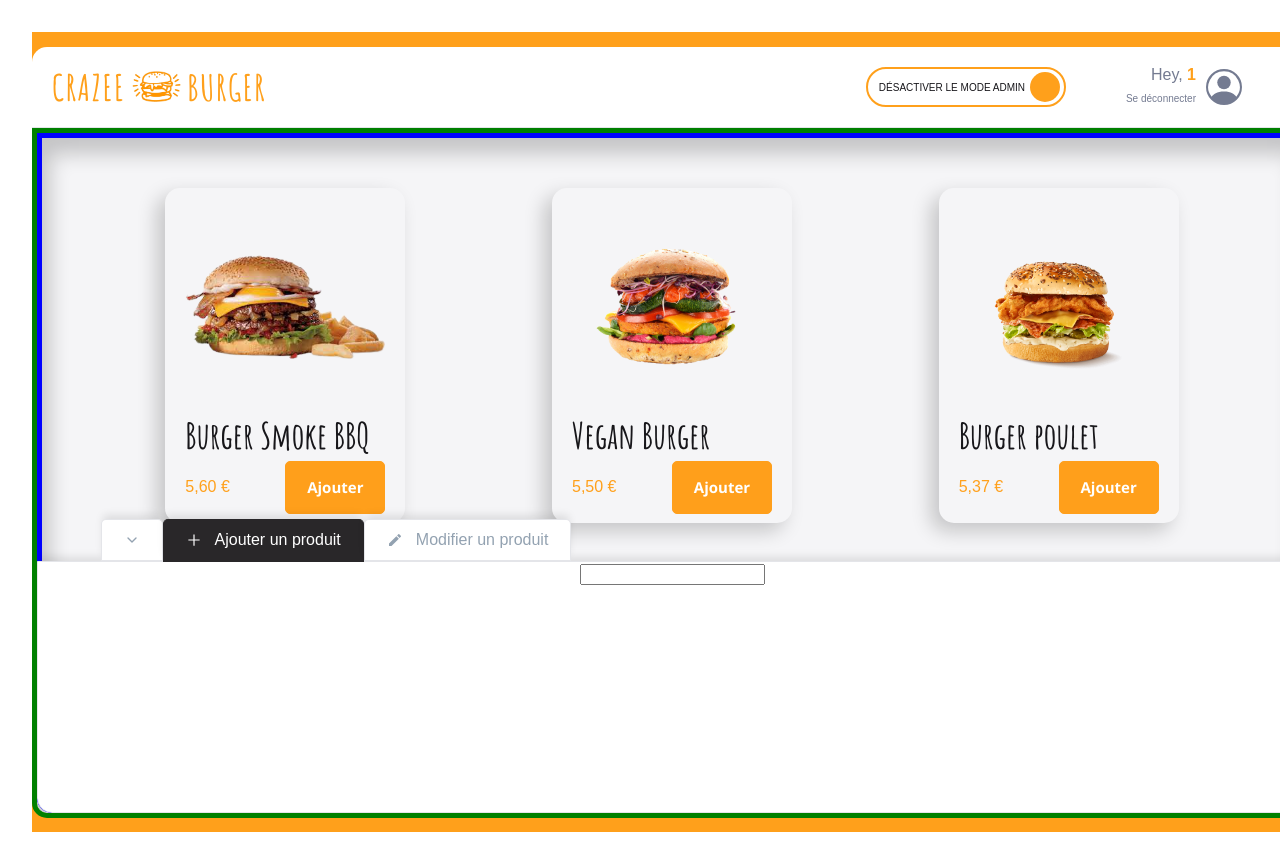
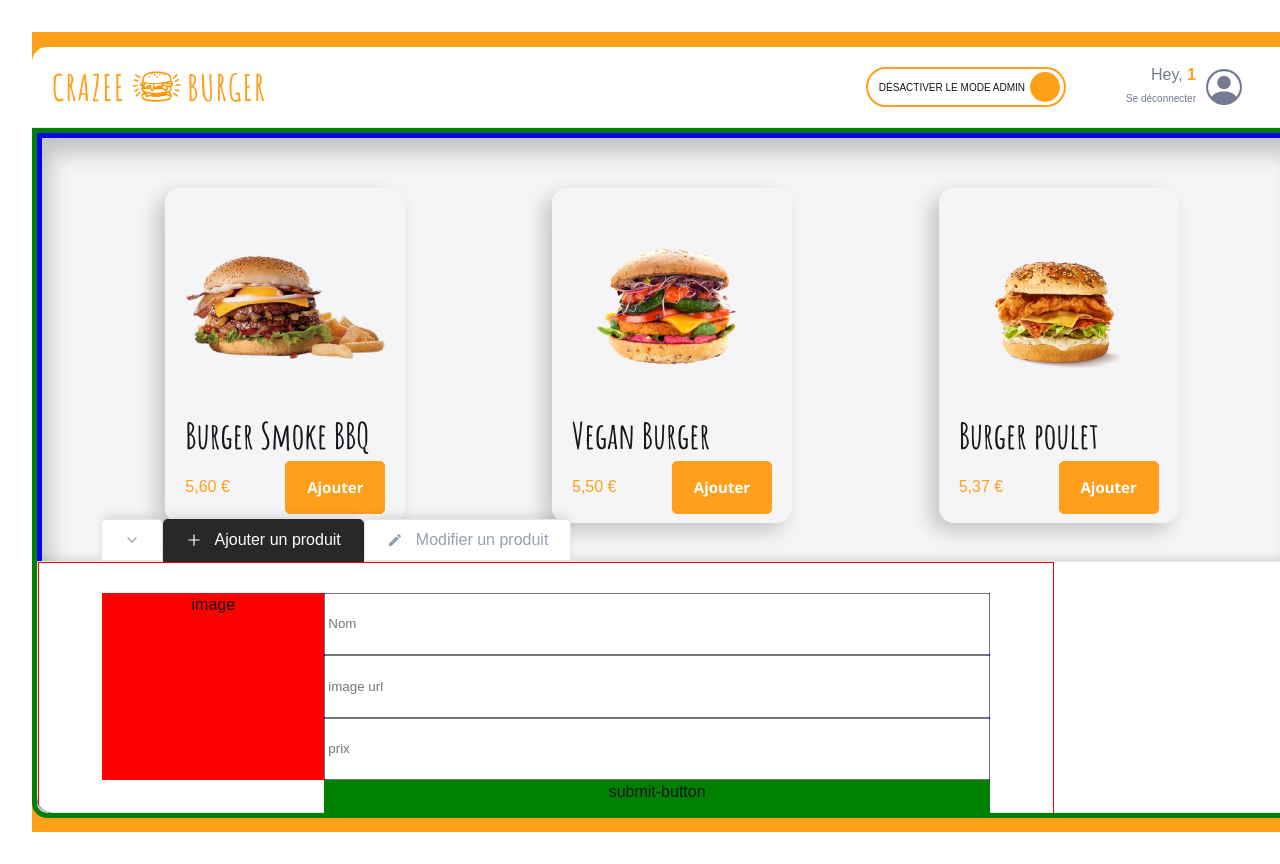
Before and after one commit to CarlMaillard/crazee-burger, a React (Vite) app: page /order/1 in a window 1280 px wide. Shown: the top 864 px of the page. Built offline with nearby package versions, Linux system fonts and the light colour scheme; grey boxes are pictures that could not be loaded.

Commit message:
🚧  F08: ADMIN > AddForm < Add inputs layout

```diff
--- a/src/components/pages/order/Main/Admin/AdminPanel/AddForm.jsx
+++ b/src/components/pages/order/Main/Admin/AdminPanel/AddForm.jsx
@@ -1,7 +1,44 @@
+import styled from "styled-components";
+
 export default function AddForm() {
-  return (
-    <form action="">
-      <input type="text" />
-    </form>
+  return(
+  <AddFormStyled>
+    <div className="image-preview">image</div>
+    <div className="input-fields">
+      <input type="text" placeholder="Nom" />
+      <input type="text" placeholder="image url" />
+      <input type="text" placeholder="prix" />
+    </div>
+    <div className="submit-button">submit-button</div>
+  </AddFormStyled>
   )
 }
+
+const AddFormStyled = styled.form`
+border: 1px solid red;
+padding: 30px 5%;
+display: grid;
+grid-template-columns:  1fr 3fr ;
+grid-template-rows:  repeat(4, 1fr);
+height: 100%;
+width: 70%;
+
+
+.image-preview{
+  background: red;
+  grid-area: 1 / 1 / 4 / 2;
+}
+
+.input-fields{
+  background:  blue;
+  grid-area: 1 / 2 / 4 / 3;
+
+  display: grid;
+
+}
+
+.submit-button{
+  background:  green;
+  grid-area: 4 / 2 / 5 / 3;
+}
+`
```
